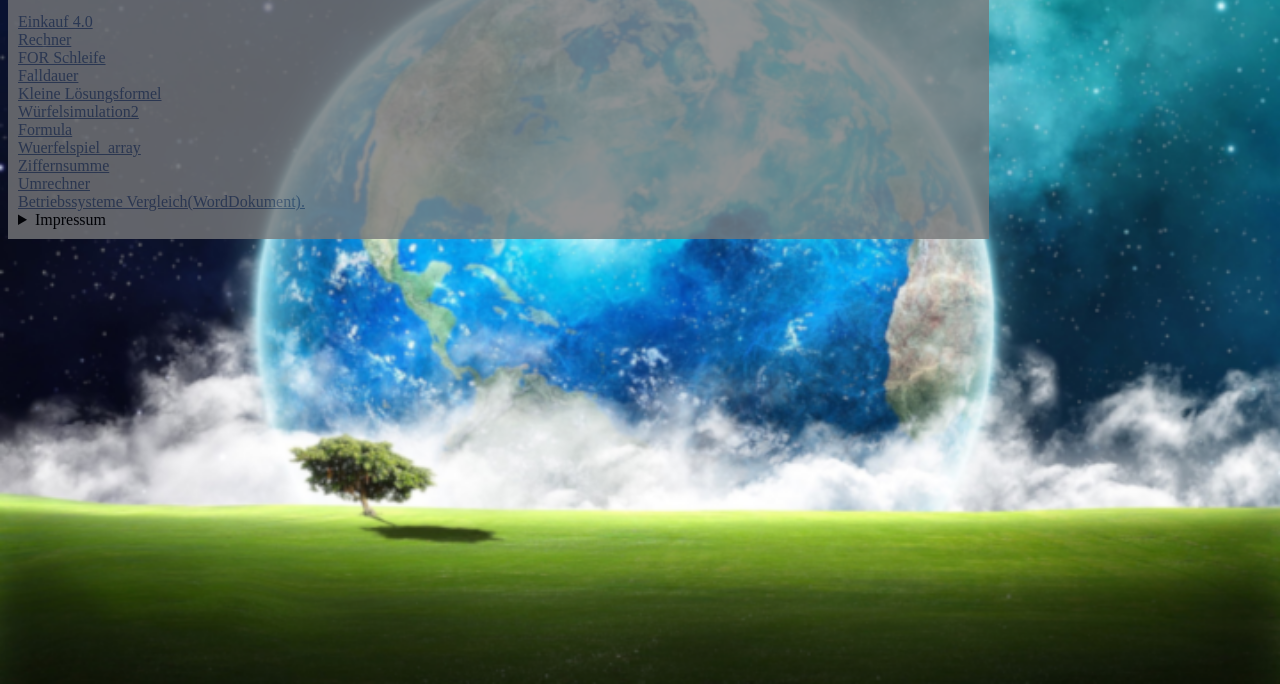
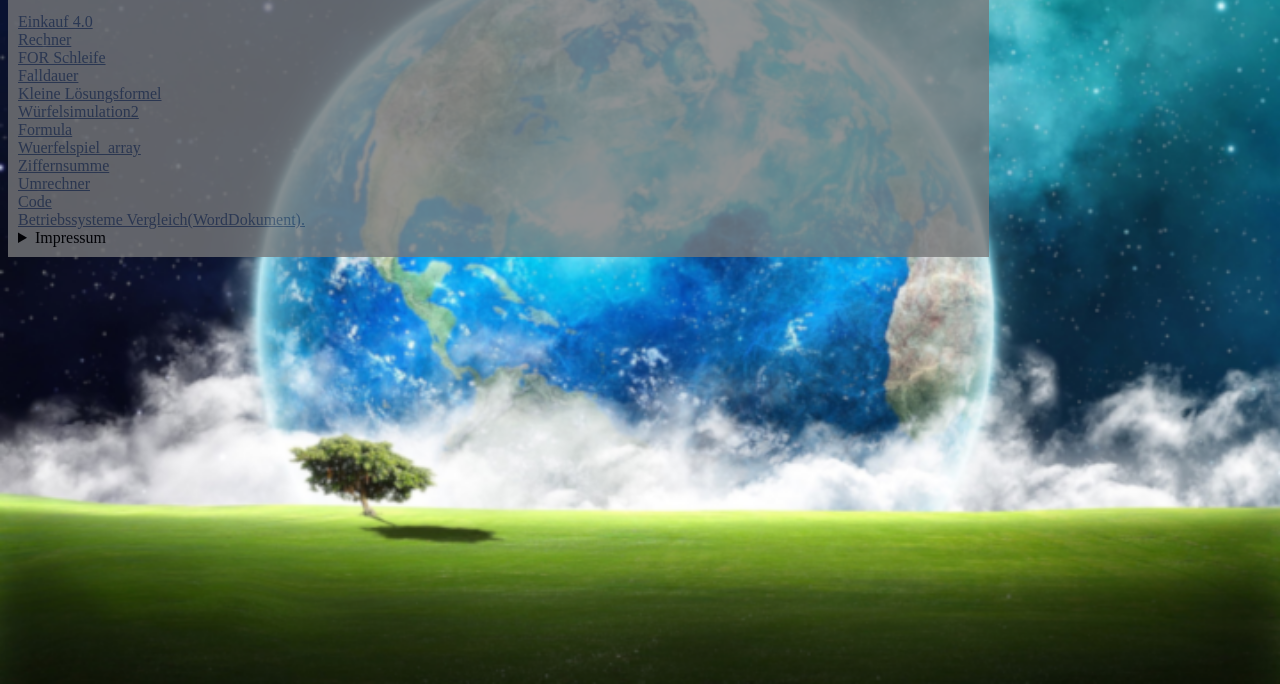
Before and after one commit to Azamat1177/schoolproject, a plain HTML site: page index.html in a window 1280 px wide. Shown: the part 116-800 px from the top of the page. Drawn offline with Linux system fonts and the light colour scheme.

Commit message:
Update index.html

```diff
--- a/index.html
+++ b/index.html
@@ -72,6 +72,7 @@
 			<a href="projects/wuerfelspiel_array.html">Wuerfelspiel_array</a><br>
 			<a href="projects/Ziffernsumme.html">Ziffernsumme</a><br>
 			<a href="projects/umrechner.html">Umrechner</a><br>
+			<a href="projects/cässar.html">Code</a><br>
 			<a href="projects/Betriebssysteme Vergleich.docx">Betriebssysteme Vergleich(WordDokument). </a><br>
 
 
```
